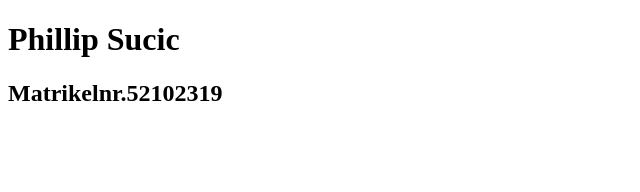
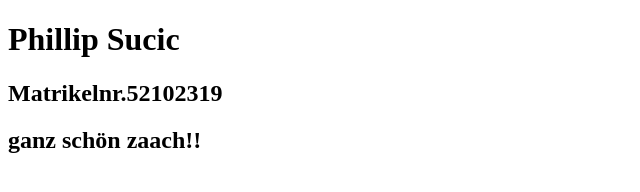
Before and after one commit to psu00/ci-cd, a plain HTML site: page index.html in a window 1280 px wide. Shown: the whole page, without its empty margins (0-640 px from the left). Drawn offline with Linux system fonts and the light colour scheme.

Commit message:
dritter Anlauf

```diff
--- a/index.html
+++ b/index.html
@@ -9,5 +9,6 @@
 <body>
     <h1>Phillip Sucic</h1>
     <h2>Matrikelnr.52102319</h2>
+    <h2>ganz schön zaach!!</h2>
 </body>
 </html>
```
